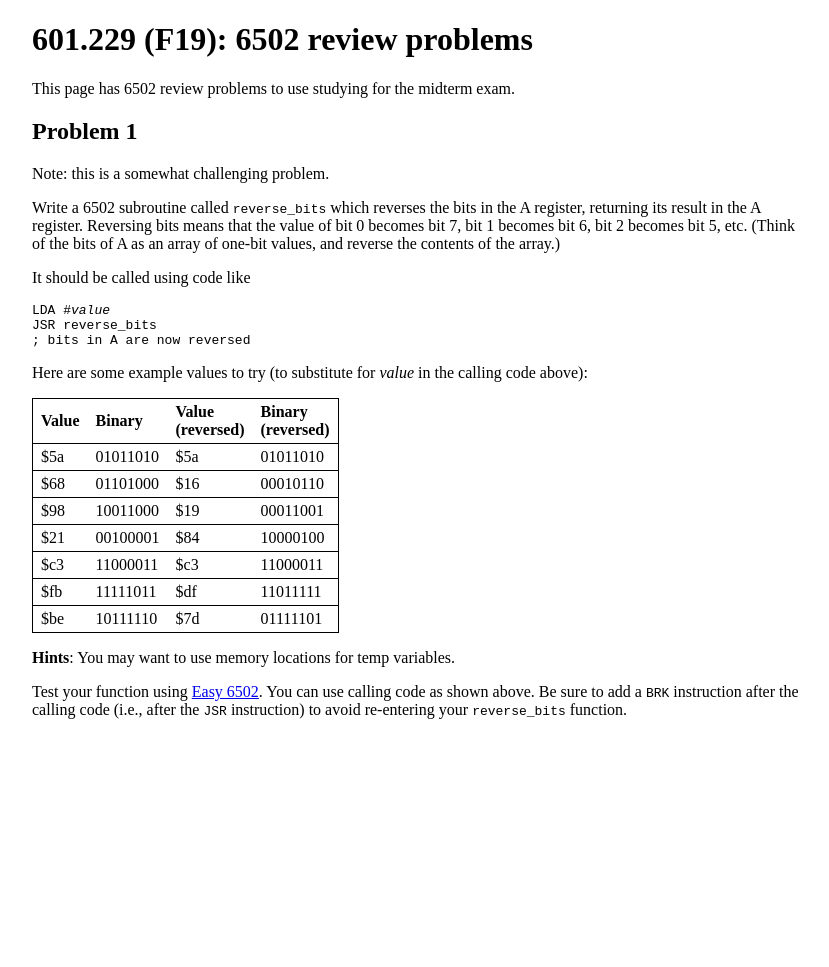
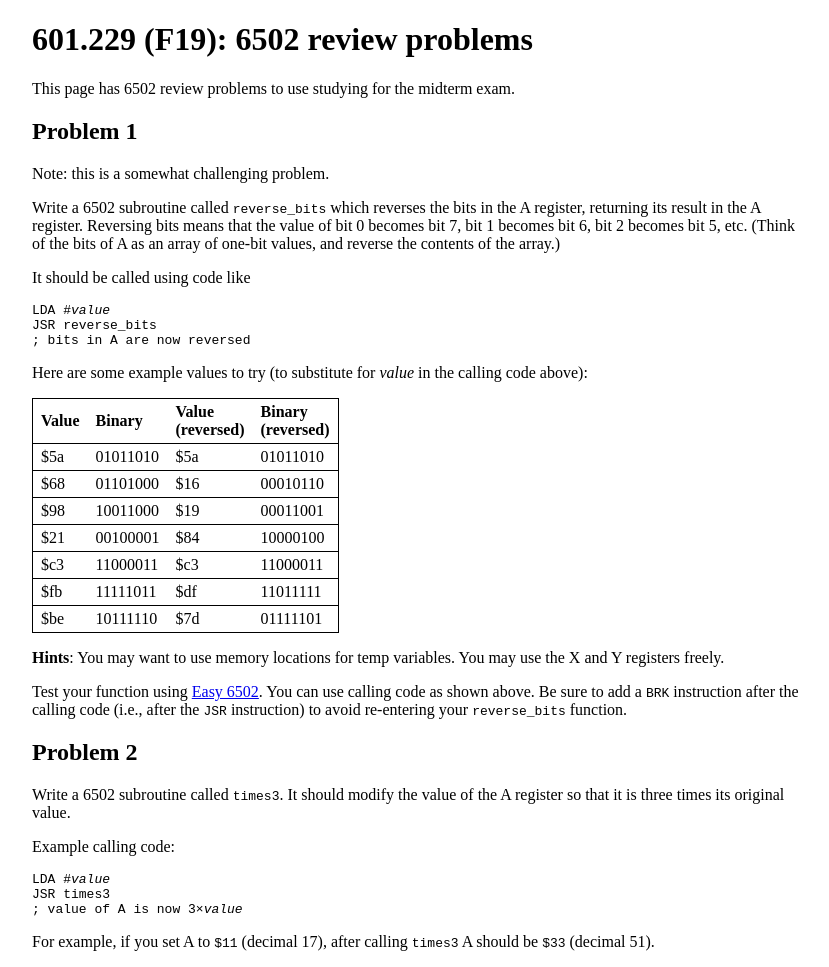
Before and after one commit to jhucsf/fall2019, a Jekyll site: the page built from res/6502_review.md, in a window 1280 px wide. Shown: the whole page, without its empty margins (224-1053 px from the left). Built offline with Jekyll 4.4.1, drawn with Linux system fonts in a browser that asks for light colours; before the commit the page ends 900 px from its top, so only the background shows below that.

Commit message:
another 6502 review problem

```diff
--- a/res/6502_review.md
+++ b/res/6502_review.md
@@ -31,6 +31,20 @@ $c3 | 11000011 | $c3 | 11000011
 $fb | 11111011 | $df | 11011111
 $be | 10111110 | $7d | 01111101
 
-**Hints**: You may want to use memory locations for temp variables.
+**Hints**: You may want to use memory locations for temp variables.  You may use the X and Y registers freely.
 
 Test your function using [Easy 6502](http://skilldrick.github.io/easy6502/).  You can use calling code as shown above.  Be sure to add a `BRK` instruction after the calling code (i.e., after the `JSR` instruction) to avoid re-entering your `reverse_bits` function.
+
+## Problem 2
+
+Write a 6502 subroutine called `times3`.  It should modify the value of the A register so that it is three times its original value.
+
+Example calling code:
+
+<pre>
+LDA #<i>value</i>
+JSR times3
+; value of A is now 3&times;<i>value</i>
+</pre>
+
+For example, if you set A to `$11` (decimal 17), after calling `times3` A should be `$33` (decimal 51).
```
